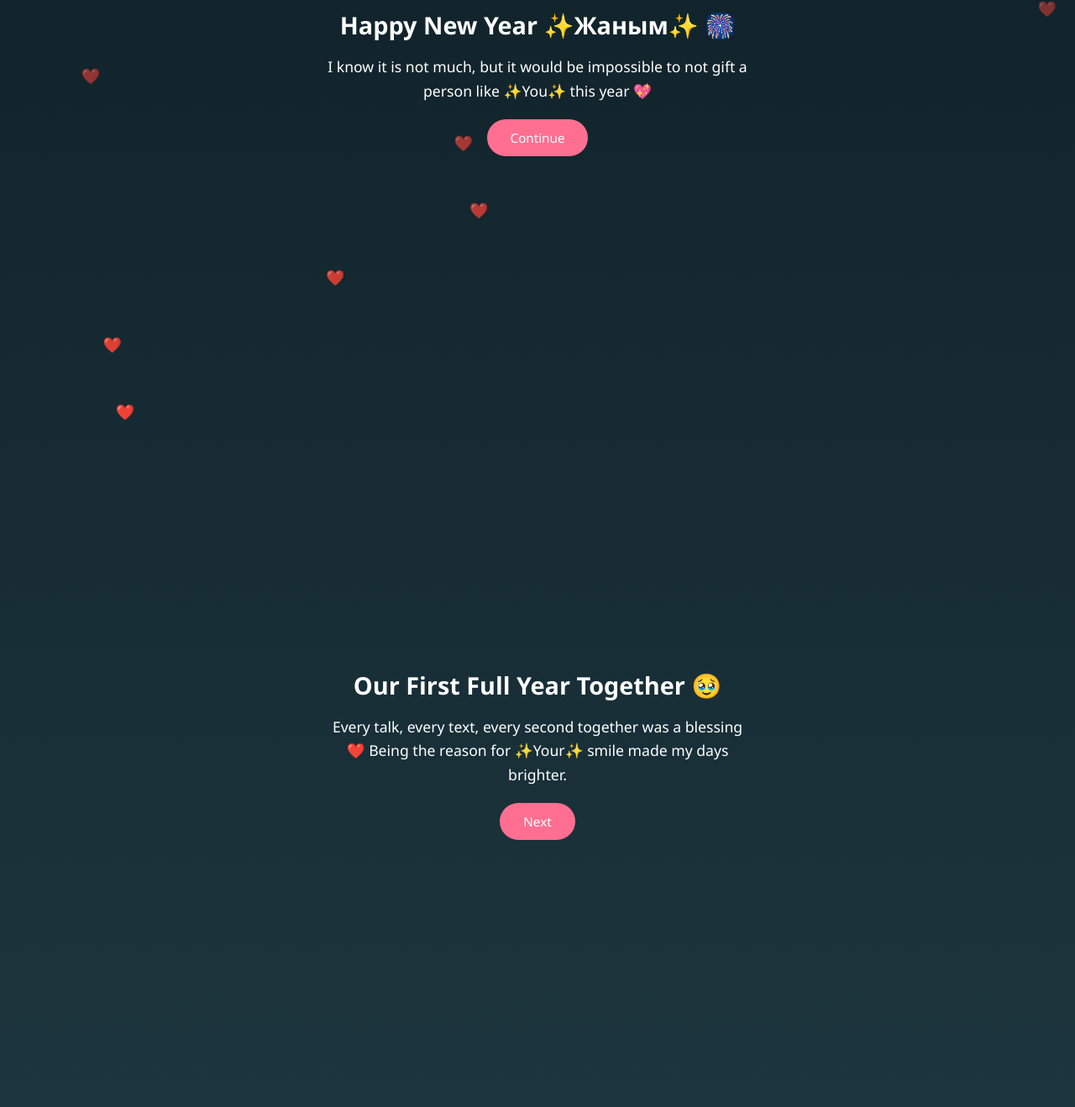
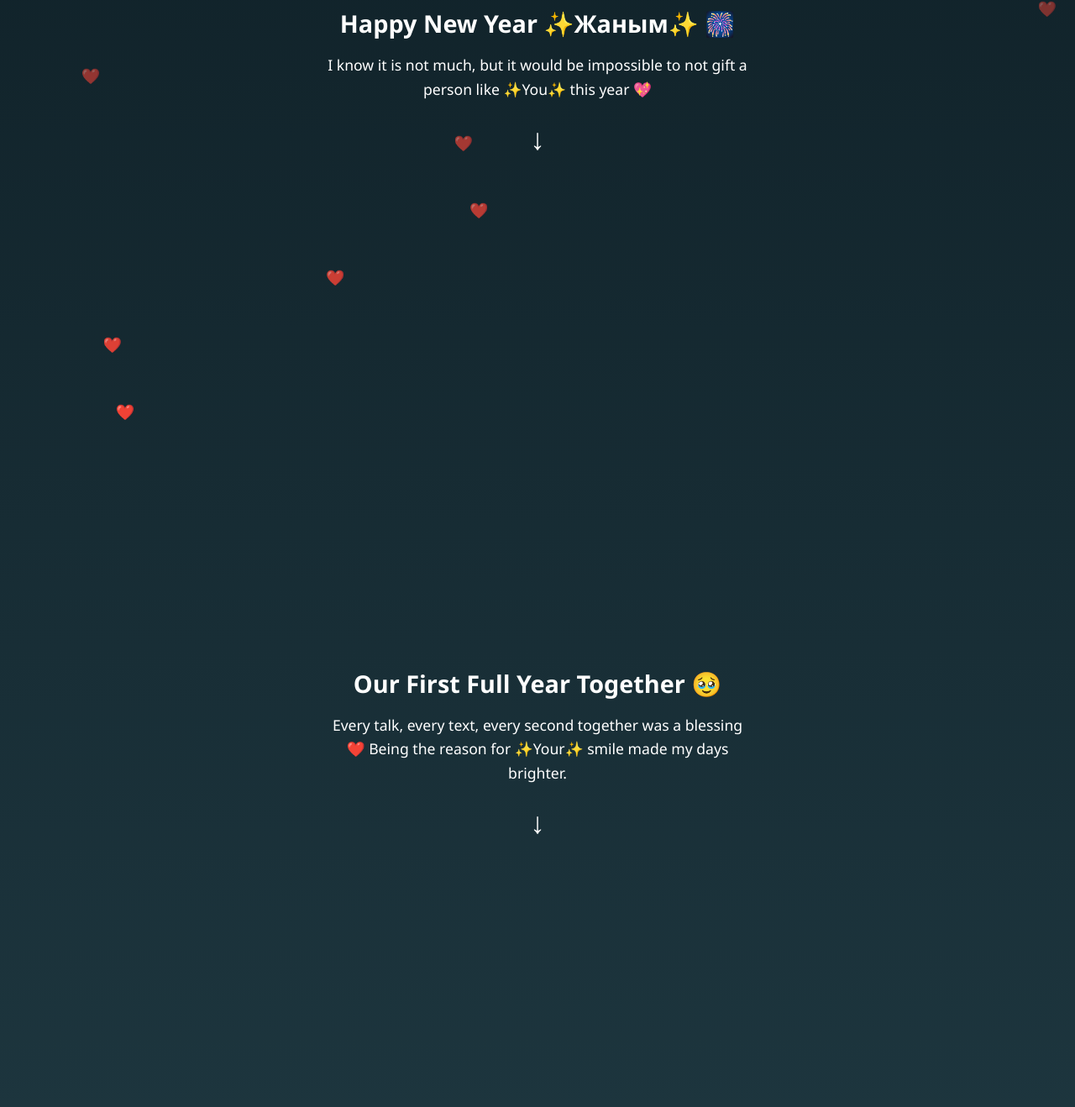
Before and after one commit to St4m/new-year-letter, a plain HTML site: page index.html in a window 1280 px wide. Shown: the part 302-1620 px from the top of the page at 84% size. Drawn offline with Linux system fonts and the light colour scheme.

Commit message:
Change buttons to down arrow spans in index.html
Replaced buttons with down arrow spans for navigation.

```diff
--- a/index.html
+++ b/index.html
@@ -97,6 +97,10 @@
       from { transform: translateY(0); opacity: 1; }
       to { transform: translateY(-120vh); opacity: 0; }
     }
+    .down-arrow {
+      font-size: 2.2rem;
+      font-weight: 100;
+    }
   </style>
 </head>
 
@@ -115,7 +119,7 @@
       <p>
         I know it is not much, but it would be impossible to not gift a person like ✨You✨ this year 💖
       </p>
-      <button onclick="scrollNext(this)">Continue</button>
+      <span class="down-arrow">&#8595;</span>
     </div>
   </section>
 
@@ -127,7 +131,7 @@
         Every talk, every text, every second together was a blessing ❤️
         Being the reason for ✨Your✨ smile made my days brighter.
       </p>
-      <button onclick="scrollNext(this)">Next</button>
+      <span class="down-arrow">&#8595;</span>
     </div>
   </section>
 
@@ -145,7 +149,7 @@
         <br />
         there are no words that can express how I am proud and in Love with ✨You✨
       </p>
-      <button onclick="scrollNext(this)">Next</button>
+      <span class="down-arrow">&#8595;</span>
     </div>
   </section>
 
@@ -159,7 +163,7 @@
         more success, more laughter,
         and more moments together ❤️
       </p>
-      <button onclick="scrollNext(this)">Final</button>
+      <span class="down-arrow">&#8595;</span>
     </div>
   </section>
 
```
